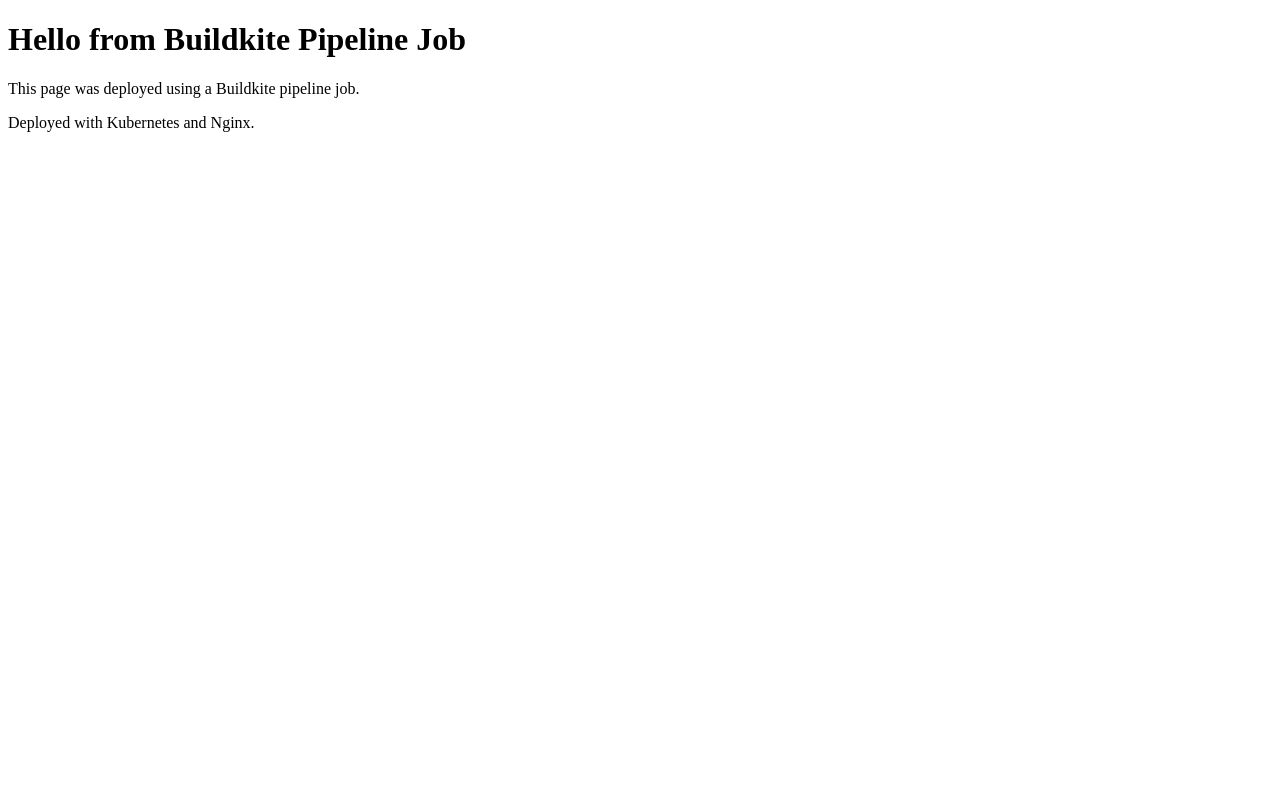
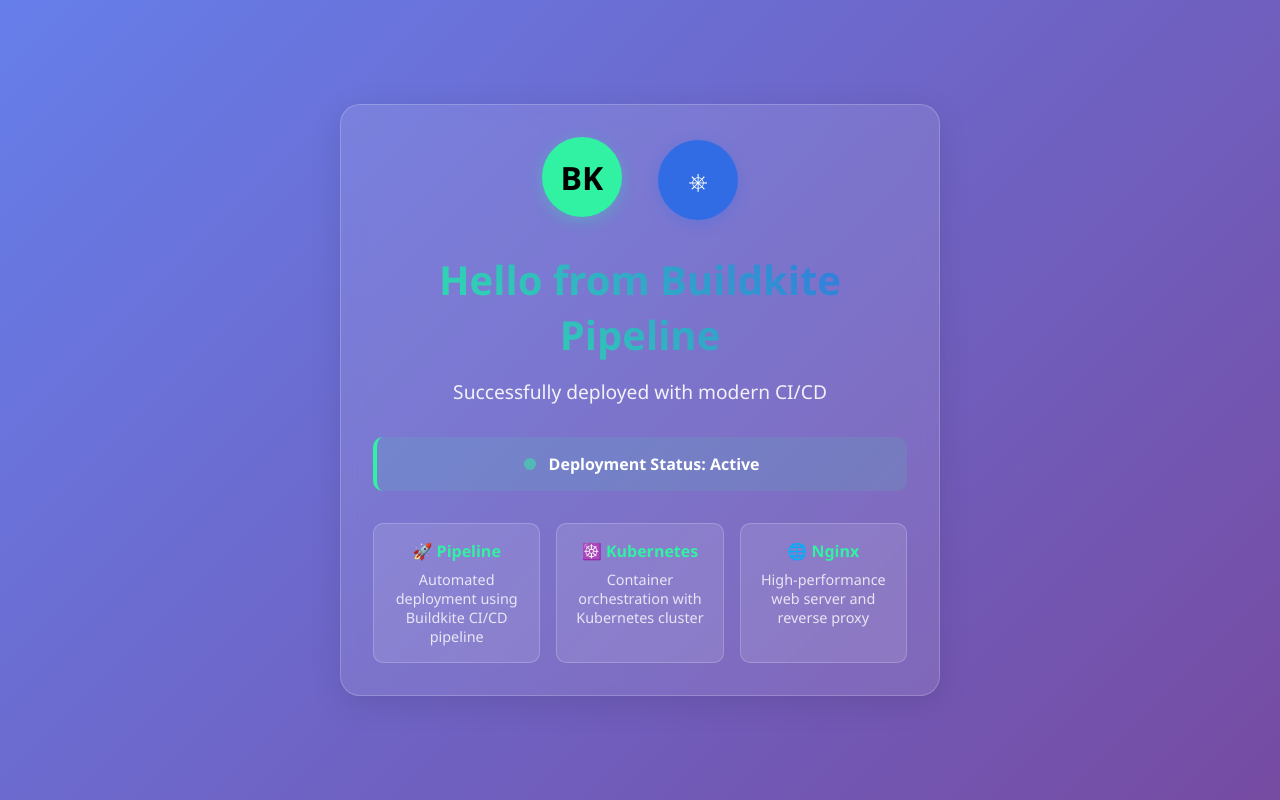
Before and after one commit to Mykematt/Buildkite-kubernetes, a plain HTML site: page index.html in a window 1280 px wide. Drawn offline with Linux system fonts and the light colour scheme.

Commit message:
Enhanced index.html with modern colorful design and visual elements

```diff
--- a/index.html
+++ b/index.html
@@ -1,11 +1,170 @@
 <!DOCTYPE html>
-<html>
+<html lang="en">
   <head>
+    <meta charset="UTF-8">
+    <meta name="viewport" content="width=device-width, initial-scale=1.0">
     <title>Hello from Buildkite Pipeline</title>
+    <style>
+      * {
+        margin: 0;
+        padding: 0;
+        box-sizing: border-box;
+      }
+
+      body {
+        font-family: 'Segoe UI', Tahoma, Geneva, Verdana, sans-serif;
+        background: linear-gradient(135deg, #667eea 0%, #764ba2 100%);
+        min-height: 100vh;
+        display: flex;
+        align-items: center;
+        justify-content: center;
+        color: white;
+      }
+
+      .container {
+        text-align: center;
+        padding: 2rem;
+        background: rgba(255, 255, 255, 0.1);
+        border-radius: 20px;
+        backdrop-filter: blur(10px);
+        border: 1px solid rgba(255, 255, 255, 0.2);
+        box-shadow: 0 8px 32px rgba(0, 0, 0, 0.1);
+        max-width: 600px;
+        margin: 2rem;
+      }
+
+      .logo-container {
+        margin-bottom: 2rem;
+      }
+
+      .buildkite-logo {
+        width: 80px;
+        height: 80px;
+        background: #30f2a2;
+        border-radius: 50%;
+        display: inline-flex;
+        align-items: center;
+        justify-content: center;
+        font-size: 2rem;
+        font-weight: bold;
+        color: #000;
+        margin-right: 1rem;
+        box-shadow: 0 4px 15px rgba(48, 242, 162, 0.3);
+      }
+
+      .kubernetes-logo {
+        width: 80px;
+        height: 80px;
+        background: #326ce5;
+        border-radius: 50%;
+        display: inline-flex;
+        align-items: center;
+        justify-content: center;
+        font-size: 1.5rem;
+        color: white;
+        margin-left: 1rem;
+        box-shadow: 0 4px 15px rgba(50, 108, 229, 0.3);
+      }
+
+      h1 {
+        font-size: 2.5rem;
+        margin-bottom: 1rem;
+        background: linear-gradient(45deg, #30f2a2, #326ce5);
+        -webkit-background-clip: text;
+        -webkit-text-fill-color: transparent;
+        background-clip: text;
+        font-weight: 700;
+      }
+
+      .subtitle {
+        font-size: 1.2rem;
+        margin-bottom: 2rem;
+        opacity: 0.9;
+      }
+
+      .info-cards {
+        display: flex;
+        gap: 1rem;
+        justify-content: center;
+        flex-wrap: wrap;
+        margin-top: 2rem;
+      }
+
+      .info-card {
+        background: rgba(255, 255, 255, 0.1);
+        padding: 1rem;
+        border-radius: 10px;
+        border: 1px solid rgba(255, 255, 255, 0.2);
+        flex: 1;
+        min-width: 150px;
+        max-width: 200px;
+      }
+
+      .info-card h3 {
+        color: #30f2a2;
+        margin-bottom: 0.5rem;
+        font-size: 1rem;
+      }
+
+      .info-card p {
+        font-size: 0.9rem;
+        opacity: 0.8;
+      }
+
+      .status-indicator {
+        display: inline-block;
+        width: 12px;
+        height: 12px;
+        background: #30f2a2;
+        border-radius: 50%;
+        margin-right: 0.5rem;
+        animation: pulse 2s infinite;
+      }
+
+      @keyframes pulse {
+        0% { opacity: 1; }
+        50% { opacity: 0.5; }
+        100% { opacity: 1; }
+      }
+
+      .deployment-status {
+        margin-top: 2rem;
+        padding: 1rem;
+        background: rgba(48, 242, 162, 0.1);
+        border-radius: 10px;
+        border-left: 4px solid #30f2a2;
+      }
+    </style>
   </head>
   <body>
-    <h1>Hello from Buildkite Pipeline Job</h1>
-    <p>This page was deployed using a Buildkite pipeline job.</p>
-    <p>Deployed with Kubernetes and Nginx.</p>
+    <div class="container">
+      <div class="logo-container">
+        <div class="buildkite-logo">BK</div>
+        <div class="kubernetes-logo">⎈</div>
+      </div>
+
+      <h1>Hello from Buildkite Pipeline</h1>
+      <p class="subtitle">Successfully deployed with modern CI/CD</p>
+
+      <div class="deployment-status">
+        <span class="status-indicator"></span>
+        <strong>Deployment Status: Active</strong>
+      </div>
+
+      <div class="info-cards">
+        <div class="info-card">
+          <h3>🚀 Pipeline</h3>
+          <p>Automated deployment using Buildkite CI/CD pipeline</p>
+        </div>
+        <div class="info-card">
+          <h3>☸️ Kubernetes</h3>
+          <p>Container orchestration with Kubernetes cluster</p>
+        </div>
+        <div class="info-card">
+          <h3>🌐 Nginx</h3>
+          <p>High-performance web server and reverse proxy</p>
+        </div>
+      </div>
+    </div>
   </body>
 </html>
```
Also changed, not shown: new-ami-id.txt (deleted), 10 other files.
